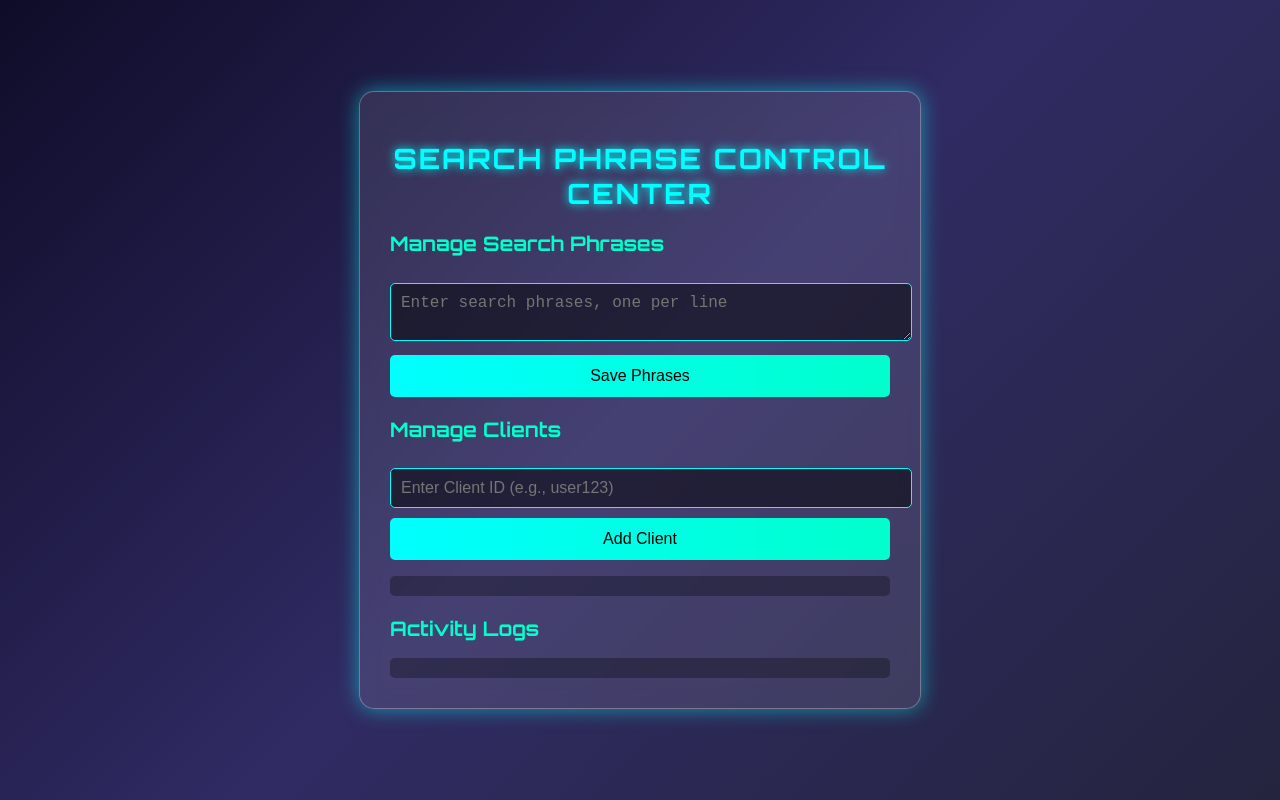
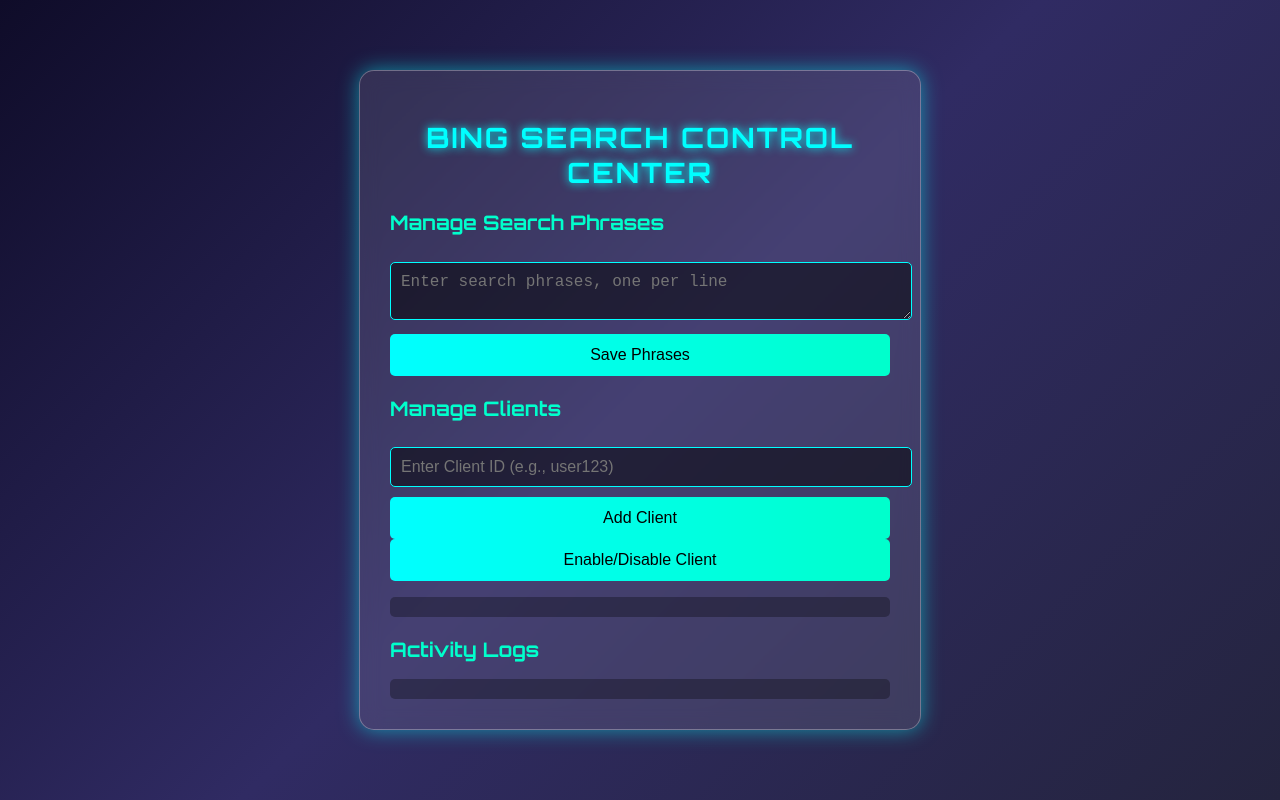
Before and after one commit to Rahul3600/bing-admin-panel0, a plain HTML site: page index.html in a window 1280 px wide. Drawn offline with Linux system fonts and the light colour scheme; no server answers.

Commit message:
Update index.html

```diff
--- a/index.html
+++ b/index.html
@@ -3,13 +3,13 @@
    <head>
        <meta charset="UTF-8">
        <meta name="viewport" content="width=device-width, initial-scale=1.0">
-       <title>Search Phrase Admin Panel</title>
+       <title>Bing Search Admin Panel</title>
+       <link href="https://fonts.googleapis.com/css2?family=Orbitron:wght@400;700&display=swap" rel="stylesheet">
        <link rel="stylesheet" href="styles.css">
-       <link href="https://fonts.googleapis.com/css2?family=Orbitron:wght@400;700&display=swap" rel="stylesheet">
    </head>
    <body>
        <div class="container">
-           <h1>Search Phrase Control Center</h1>
+           <h1>Bing Search Control Center</h1>
            <section>
                <h2>Manage Search Phrases</h2>
                <textarea id="searchTerms" placeholder="Enter search phrases, one per line"></textarea>
@@ -19,6 +19,7 @@
                <h2>Manage Clients</h2>
                <input type="text" id="clientId" placeholder="Enter Client ID (e.g., user123)">
                <button onclick="addClientId()">Add Client</button>
+               <button onclick="toggleClientStatus()">Enable/Disable Client</button>
                <ul id="clientList"></ul>
            </section>
            <section>
@@ -27,6 +28,7 @@
            </section>
        </div>
        <script src="https://www.gstatic.com/firebasejs/8.10.0/firebase-app.js"></script>
+       <script src="https://www.gstatic.com/firebasejs/8.10.0/firebase-auth.js"></script>
        <script src="https://www.gstatic.com/firebasejs/8.10.0/firebase-database.js"></script>
        <script src="script.js"></script>
    </body>
```
